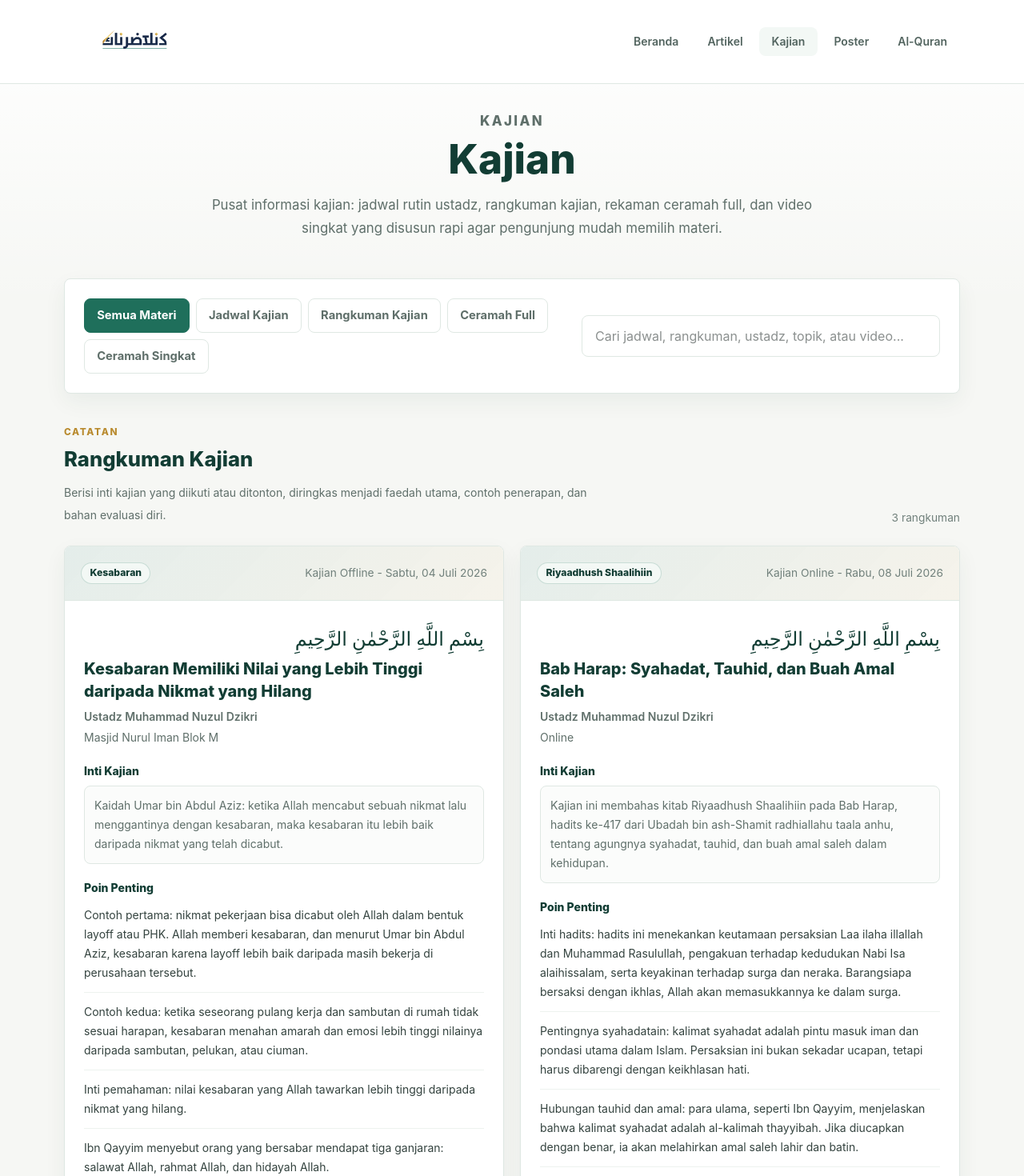
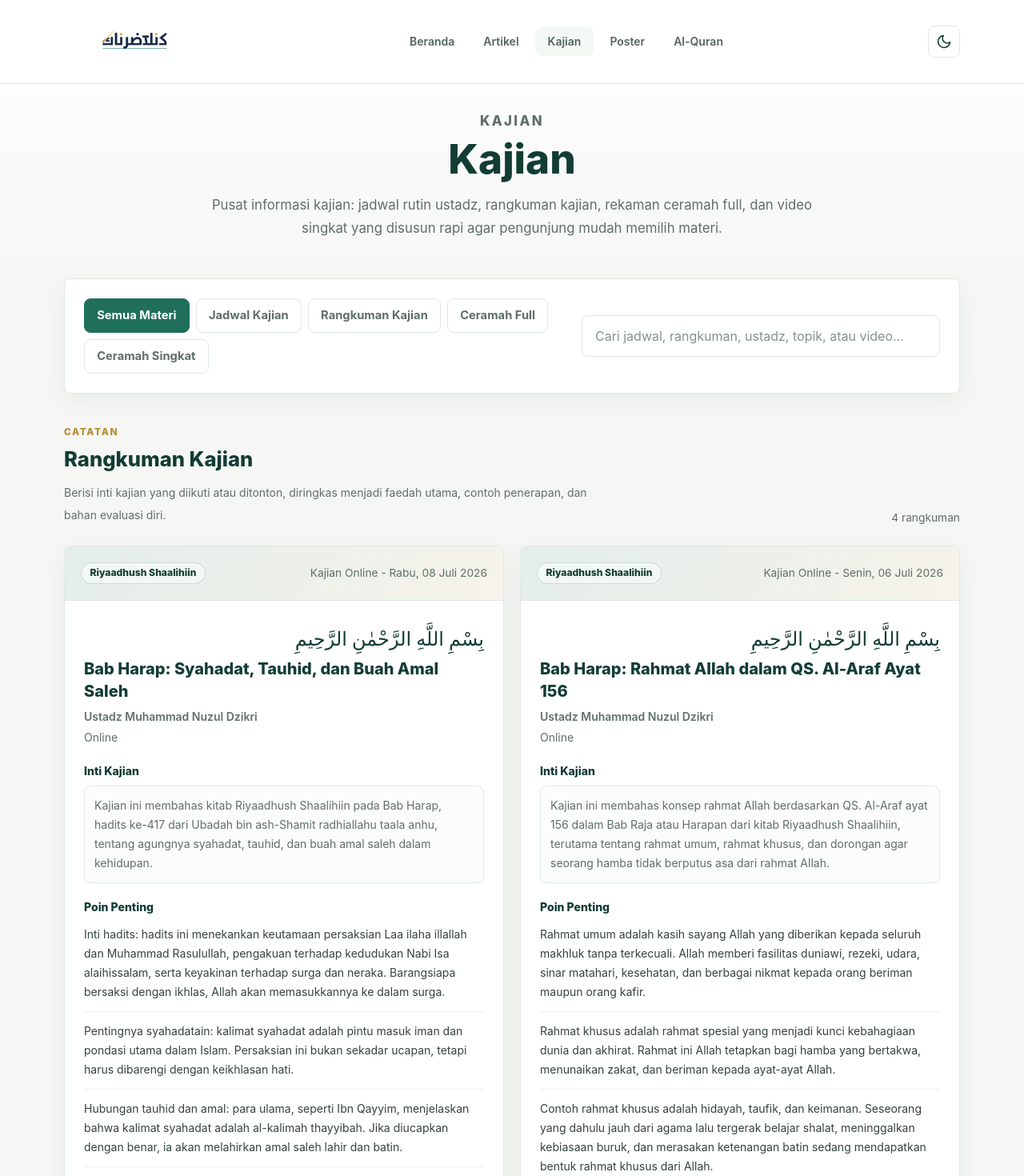
Before and after one commit to Zaputlah/Blog, an Angular app: page /kajian in a window 1280 px wide. Shown: the top 1470 px of the page at 80% size. Built offline with nearby package versions, Linux system fonts and the light colour scheme.

Commit message:
menambahkan dark mode

```diff
--- a/src/app/components/header/header.css
+++ b/src/app/components/header/header.css
@@ -1,4 +1,41 @@
-/* Jika perlu custom styles tambahan */
 :host {
   display: block;
 }
+
+.theme-toggle {
+  display: inline-flex;
+  width: 2.5rem;
+  height: 2.5rem;
+  align-items: center;
+  justify-content: center;
+  border: 1px solid var(--line);
+  border-radius: 8px;
+  background: var(--panel);
+  color: var(--heading);
+  transition:
+    background-color 180ms ease,
+    border-color 180ms ease,
+    color 180ms ease;
+}
+
+.theme-toggle:hover {
+  border-color: color-mix(in srgb, var(--green) 42%, var(--line));
+  background: var(--hover);
+}
+
+.theme-toggle-mobile {
+  display: inline-flex;
+  align-items: center;
+  justify-content: flex-start;
+  border-radius: 8px;
+  padding: 0.55rem 0.75rem;
+  color: var(--heading);
+  font-size: 0.875rem;
+  font-weight: 700;
+  text-align: left;
+  transition: background-color 180ms ease;
+}
+
+.theme-toggle-mobile:hover {
+  background: var(--hover);
+}
--- a/src/app/components/header/header.html
+++ b/src/app/components/header/header.html
@@ -45,6 +45,47 @@
         </a>
       </div>
 
+      <div class="flex items-center gap-2">
+        <button
+          type="button"
+          (click)="toggleTheme()"
+          class="theme-toggle"
+          [attr.aria-label]="isDarkMode ? 'Aktifkan mode terang' : 'Aktifkan mode gelap'"
+          [attr.title]="isDarkMode ? 'Mode terang' : 'Mode gelap'"
+          [attr.aria-pressed]="isDarkMode"
+        >
+          <svg
+            *ngIf="!isDarkMode"
+            class="h-5 w-5"
+            fill="none"
+            stroke="currentColor"
+            viewBox="0 0 24 24"
+            aria-hidden="true"
+          >
+            <path
+              stroke-linecap="round"
+              stroke-linejoin="round"
+              stroke-width="2"
+              d="M21 12.79A9 9 0 1 1 11.21 3 7 7 0 0 0 21 12.79z"
+            ></path>
+          </svg>
+          <svg
+            *ngIf="isDarkMode"
+            class="h-5 w-5"
+            fill="none"
+            stroke="currentColor"
+            viewBox="0 0 24 24"
+            aria-hidden="true"
+          >
+            <path
+              stroke-linecap="round"
+              stroke-linejoin="round"
+              stroke-width="2"
+              d="M12 3v2m0 14v2m9-9h-2M5 12H3m15.36 6.36-1.42-1.42M7.05 7.05 5.64 5.64m12.72 0-1.42 1.41M7.05 16.95l-1.41 1.41M16 12a4 4 0 1 1-8 0 4 4 0 0 1 8 0z"
+            ></path>
+          </svg>
+        </button>
+
         <button
           type="button"
           (click)="toggleMobileMenu()"
@@ -60,6 +101,7 @@
             ></path>
           </svg>
         </button>
+      </div>
     </div>
 
     <div *ngIf="isMobileMenuOpen" class="mt-3 grid gap-1 border-t border-[#dfe8e3] pt-3 md:hidden">
@@ -103,6 +145,9 @@
       >
         Al-Quran
       </a>
+      <button type="button" (click)="toggleTheme()" class="theme-toggle-mobile">
+        {{ isDarkMode ? 'Mode Terang' : 'Mode Gelap' }}
+      </button>
     </div>
   </nav>
 </header>
--- a/src/app/components/header/header.ts
+++ b/src/app/components/header/header.ts
@@ -1,4 +1,4 @@
-import { Component } from '@angular/core';
+import { Component, OnInit } from '@angular/core';
 import { CommonModule } from '@angular/common';
 import { RouterModule } from '@angular/router';
 
@@ -9,8 +9,14 @@ import { RouterModule } from '@angular/router';
   templateUrl: './header.html',
   styleUrls: ['./header.css'],
 })
-export class Header {
+export class Header implements OnInit {
   isMobileMenuOpen = false;
+  theme: 'light' | 'dark' = 'light';
+
+  ngOnInit(): void {
+    this.theme = this.getInitialTheme();
+    this.applyTheme();
+  }
 
   toggleMobileMenu(): void {
     this.isMobileMenuOpen = !this.isMobileMenuOpen;
@@ -19,4 +25,43 @@ export class Header {
   closeMobileMenu(): void {
     this.isMobileMenuOpen = false;
   }
+
+  toggleTheme(): void {
+    this.theme = this.theme === 'dark' ? 'light' : 'dark';
+    this.applyTheme();
+
+    if (this.isBrowser()) {
+      localStorage.setItem('zaputlah.theme', this.theme);
+    }
+  }
+
+  get isDarkMode(): boolean {
+    return this.theme === 'dark';
+  }
+
+  private getInitialTheme(): 'light' | 'dark' {
+    if (!this.isBrowser()) {
+      return 'light';
+    }
+
+    const savedTheme = localStorage.getItem('zaputlah.theme');
+    if (savedTheme === 'light' || savedTheme === 'dark') {
+      return savedTheme;
+    }
+
+    return window.matchMedia('(prefers-color-scheme: dark)').matches ? 'dark' : 'light';
+  }
+
+  private applyTheme(): void {
+    if (typeof document === 'undefined') {
+      return;
+    }
+
+    document.documentElement.classList.toggle('dark', this.isDarkMode);
+    document.documentElement.setAttribute('data-theme', this.theme);
+  }
+
+  private isBrowser(): boolean {
+    return typeof window !== 'undefined' && typeof localStorage !== 'undefined';
+  }
 }
--- a/src/app/components/video/video.ts
+++ b/src/app/components/video/video.ts
@@ -22,6 +22,7 @@ interface KajianNote {
   title: string;
   speaker: string;
   date: string;
+  sortDate: string;
   location: string;
   topic: string;
   summary: string;
@@ -51,6 +52,7 @@ export class Video {
       title: 'Kesabaran Memiliki Nilai yang Lebih Tinggi daripada Nikmat yang Hilang',
       speaker: 'Ustadz Muhammad Nuzul Dzikri',
       date: 'Kajian Offline - Sabtu, 04 Juli 2026',
+      sortDate: '2026-07-04',
       location: 'Masjid Nurul Iman Blok M',
       topic: 'Kesabaran',
       summary:
@@ -71,6 +73,7 @@ export class Video {
       title: 'Bab Harap: Syahadat, Tauhid, dan Buah Amal Saleh',
       speaker: 'Ustadz Muhammad Nuzul Dzikri',
       date: 'Kajian Online - Rabu, 08 Juli 2026',
+      sortDate: '2026-07-08',
       location: 'Online',
       topic: 'Riyaadhush Shaalihiin',
       summary:
@@ -93,6 +96,7 @@ export class Video {
       title: 'Problematika Rumah Tangga: Hak, Kewajiban, dan Tabayyun',
       speaker: 'Ustadz Muhammad Nuzul Dzikri',
       date: 'Kajian Online - Ahad, 05 Juli 2026',
+      sortDate: '2026-07-05',
       location: 'Online',
       topic: 'Rumah Tangga',
       summary:
@@ -109,6 +113,27 @@ export class Video {
         'Parameter nafkah mengikuti kemampuan finansial suami, bukan tuntutan atau standar gaya hidup istri. Prinsip ini merujuk pada Surah At-Talaq ayat 7.',
         'Contoh nafkah: jika penghasilan suami pas-pasan, ia tidak dibebani memenuhi tuntutan rumah mewah atau gaya hidup tinggi. Ia wajib memberi nafkah sesuai kemampuannya, sementara tuntutan yang melampaui kemampuan perlu diluruskan.',
         'Sebelum memutuskan bercerai, suami disarankan mengevaluasi diri, mencari akar masalah dengan bijak, berkomunikasi dengan kepala dingin, dan menempuh jalan perbaikan semampunya.',
+      ],
+    },
+    {
+      title: 'Bab Harap: Rahmat Allah dalam QS. Al-Araf Ayat 156',
+      speaker: 'Ustadz Muhammad Nuzul Dzikri',
+      date: 'Kajian Online - Senin, 06 Juli 2026',
+      sortDate: '2026-07-06',
+      location: 'Online',
+      topic: 'Riyaadhush Shaalihiin',
+      summary:
+        'Kajian ini membahas konsep rahmat Allah berdasarkan QS. Al-Araf ayat 156 dalam Bab Raja atau Harapan dari kitab Riyaadhush Shaalihiin, terutama tentang rahmat umum, rahmat khusus, dan dorongan agar seorang hamba tidak berputus asa dari rahmat Allah.',
+      points: [
+        'Rahmat umum adalah kasih sayang Allah yang diberikan kepada seluruh makhluk tanpa terkecuali. Allah memberi fasilitas duniawi, rezeki, udara, sinar matahari, kesehatan, dan berbagai nikmat kepada orang beriman maupun orang kafir.',
+        'Rahmat khusus adalah rahmat spesial yang menjadi kunci kebahagiaan dunia dan akhirat. Rahmat ini Allah tetapkan bagi hamba yang bertakwa, menunaikan zakat, dan beriman kepada ayat-ayat Allah.',
+        'Contoh rahmat khusus adalah hidayah, taufik, dan keimanan. Seseorang yang dahulu jauh dari agama lalu tergerak belajar shalat, meninggalkan kebiasaan buruk, dan merasakan ketenangan batin sedang mendapatkan bentuk rahmat khusus dari Allah.',
+        'Seorang hamba tidak boleh berputus asa dari rahmat Allah. Hidayah, kesempatan bertaubat, dan perubahan hidup menuju ketaatan adalah bukti nyata bahwa pintu rahmat Allah selalu terbuka.',
+        'Walaupun seseorang merasa dosanya banyak, Allah tetap membuka pintu taubat dan memberi bimbingan kepada hamba yang ingin kembali kepada-Nya.',
+        'Sikap yang benar adalah menyadari bahwa kenikmatan, kemudahan hidup, dan kesabaran orang-orang di sekitar kita merupakan bentuk kasih sayang Allah yang seharusnya membuat kita semakin dekat kepada-Nya.',
+        'Contoh implementasi harapan: ketika seseorang sadar bahwa ia masih diberi rezeki padahal banyak dosa, kesadaran itu seharusnya tidak membuatnya putus asa, tetapi mendorongnya segera bertaubat.',
+        'Kesabaran pasangan, orang tua, atau orang-orang dekat dalam menghadapi kekurangan kita juga merupakan rahmat Allah yang dititipkan melalui mereka agar kita tidak semakin jauh dan tersesat.',
+        'Pesan penutup kajian mengingatkan tentang contoh Pak Ruslan, seorang warga terdampak banjir yang tetap berusaha mencari rezeki halal dan bersyukur atas ujian Allah sebagai bentuk keyakinan terhadap rahmat-Nya.',
       ],
     },
   ];
@@ -192,7 +217,9 @@ export class Video {
       notes = this.filterNotesBySearch(notes);
     }
 
-    return notes;
+    return [...notes].sort((firstNote, secondNote) =>
+      secondNote.sortDate.localeCompare(firstNote.sortDate)
+    );
   }
 
   // Data untuk featured videos
--- a/src/styles.css
+++ b/src/styles.css
@@ -3,13 +3,39 @@
 :root {
   color-scheme: light;
   --ink: #17211f;
+  --heading: #123d34;
   --muted: #5f6f6a;
   --paper: #f6f7f4;
   --panel: #ffffff;
+  --field: #ffffff;
+  --soft: #fbfcfb;
+  --chip: #f3f8f5;
+  --hover: #f7faf8;
   --line: #dfe8e3;
   --green: #1f6f5b;
   --green-dark: #123d34;
   --gold: #b98b2f;
+  --shadow: rgba(18, 61, 52, 0.06);
+  --shadow-strong: rgba(18, 61, 52, 0.09);
+}
+
+:root.dark {
+  color-scheme: dark;
+  --ink: #edf7f3;
+  --heading: #d9fff0;
+  --muted: #a8bbb5;
+  --paper: #0e1513;
+  --panel: #16221f;
+  --field: #101b18;
+  --soft: #111d1a;
+  --chip: #1c302a;
+  --hover: #20342e;
+  --line: #2b403a;
+  --green: #59c2a4;
+  --green-dark: #d9fff0;
+  --gold: #e0b866;
+  --shadow: rgba(0, 0, 0, 0.28);
+  --shadow-strong: rgba(0, 0, 0, 0.38);
 }
 
 html {
@@ -22,6 +48,9 @@ body {
   color: var(--ink);
   font-family:
     Inter, ui-sans-serif, system-ui, -apple-system, BlinkMacSystemFont, "Segoe UI", sans-serif;
+  transition:
+    background-color 180ms ease,
+    color 180ms ease;
 }
 
 button,
@@ -42,6 +71,12 @@ input {
   padding: 2rem 0 3.5rem;
 }
 
+:root.dark .page-shell {
+  background:
+    linear-gradient(180deg, rgba(24, 42, 37, 0.72), rgba(14, 21, 19, 0) 280px),
+    var(--paper);
+}
+
 .page-container {
   width: min(1120px, calc(100% - 2rem));
   margin: 0 auto;
@@ -55,7 +90,7 @@ input {
 
 .page-intro h1 {
   margin: 0.35rem 0 1rem;
-  color: var(--green-dark);
+  color: var(--heading);
   font-size: clamp(2rem, 4vw, 3.35rem);
   font-weight: 800;
   line-height: 1.08;
@@ -77,7 +112,7 @@ input {
 }
 
 .section-title {
-  color: var(--green-dark);
+  color: var(--heading);
   font-size: clamp(1.35rem, 2vw, 1.75rem);
   font-weight: 800;
   line-height: 1.25;
@@ -89,7 +124,7 @@ input {
   border: 1px solid var(--line);
   border-radius: 8px;
   background: var(--panel);
-  box-shadow: 0 10px 28px rgba(18, 61, 52, 0.06);
+  box-shadow: 0 10px 28px var(--shadow);
 }
 
 .content-card {
@@ -103,14 +138,14 @@ input {
 .content-card:hover {
   transform: translateY(-2px);
   border-color: rgba(31, 111, 91, 0.34);
-  box-shadow: 0 16px 34px rgba(18, 61, 52, 0.09);
+  box-shadow: 0 16px 34px var(--shadow-strong);
 }
 
 .input-field {
   width: 100%;
   border: 1px solid var(--line);
   border-radius: 8px;
-  background: #fff;
+  background: var(--field);
   padding: 0.82rem 1rem;
   color: var(--ink);
   outline: none;
@@ -154,14 +189,14 @@ input {
 
 .secondary-button {
   border: 1px solid var(--line);
-  background: #fff;
-  color: var(--green-dark);
+  background: var(--panel);
+  color: var(--heading);
   padding: 0.68rem 1rem;
 }
 
 .secondary-button:hover {
   border-color: rgba(31, 111, 91, 0.42);
-  background: #f9fbf9;
+  background: var(--hover);
 }
 
 .filter-button,
@@ -172,13 +207,13 @@ input {
 
 .filter-button {
   border: 1px solid var(--line);
-  background: #fff;
+  background: var(--panel);
   color: var(--muted);
 }
 
 .filter-button:hover {
   border-color: rgba(31, 111, 91, 0.38);
-  color: var(--green-dark);
+  color: var(--heading);
 }
 
 .filter-button-active {
@@ -192,15 +227,15 @@ input {
   align-items: center;
   border-radius: 999px;
   border: 1px solid rgba(31, 111, 91, 0.2);
-  background: #f3f8f5;
-  color: var(--green-dark);
+  background: var(--chip);
+  color: var(--heading);
   padding: 0.22rem 0.65rem;
   font-size: 0.76rem;
   font-weight: 800;
 }
 
 .meta-text {
-  color: #71817c;
+  color: var(--muted);
   font-size: 0.86rem;
 }
 
@@ -208,7 +243,74 @@ input {
   border-bottom: 1px solid var(--line);
   background:
     linear-gradient(135deg, rgba(31, 111, 91, 0.1), rgba(185, 139, 47, 0.08)),
-    #fbfcfb;
+    var(--soft);
+}
+
+header.sticky {
+  border-color: var(--line) !important;
+  background: color-mix(in srgb, var(--panel) 95%, transparent) !important;
+}
+
+::placeholder {
+  color: color-mix(in srgb, var(--muted) 76%, transparent);
+}
+
+:root.dark .text-\[\#123d34\],
+:root.dark .text-\[\#17211f\] {
+  color: var(--heading) !important;
+}
+
+:root.dark .text-\[\#34433f\] {
+  color: var(--ink) !important;
+}
+
+:root.dark .text-\[\#5f6f6a\],
+:root.dark .text-\[\#52645f\],
+:root.dark .text-\[\#71817c\],
+:root.dark .text-\[\#c5d8d2\],
+:root.dark .text-\[\#dce8e4\] {
+  color: var(--muted) !important;
+}
+
+:root.dark .text-\[\#1f6f5b\] {
+  color: var(--green) !important;
+}
+
+:root.dark .text-\[\#b98b2f\] {
+  color: var(--gold) !important;
+}
+
+:root.dark .border-\[\#dfe8e3\],
+:root.dark .border-\[\#edf2ef\] {
+  border-color: var(--line) !important;
+}
+
+:root.dark .border-\[\#1f6f5b\] {
+  border-color: var(--green) !important;
+}
+
+:root.dark .bg-\[\#fbfcfb\],
+:root.dark .bg-\[\#f3f8f5\],
+:root.dark .bg-\[\#f7faf8\],
+:root.dark .bg-white {
+  background-color: var(--soft) !important;
+}
+
+:root.dark .bg-white\/90,
+:root.dark .bg-white\/95 {
+  background-color: color-mix(in srgb, var(--panel) 90%, transparent) !important;
+}
+
+:root.dark .hover\:bg-\[\#fbfcfb\]:hover,
+:root.dark .hover\:bg-\[\#f3f8f5\]:hover,
+:root.dark .hover\:bg-\[\#f7faf8\]:hover,
+:root.dark .hover\:bg-white\/10:hover {
+  background-color: var(--hover) !important;
+}
+
+:root.dark .hover\:text-\[\#123d34\]:hover,
+:root.dark .hover\:text-white:hover {
+  color: var(--heading) !important;
 }
 
 .line-clamp-1,
```
Lines whose indentation alone changed are shown as unchanged.
